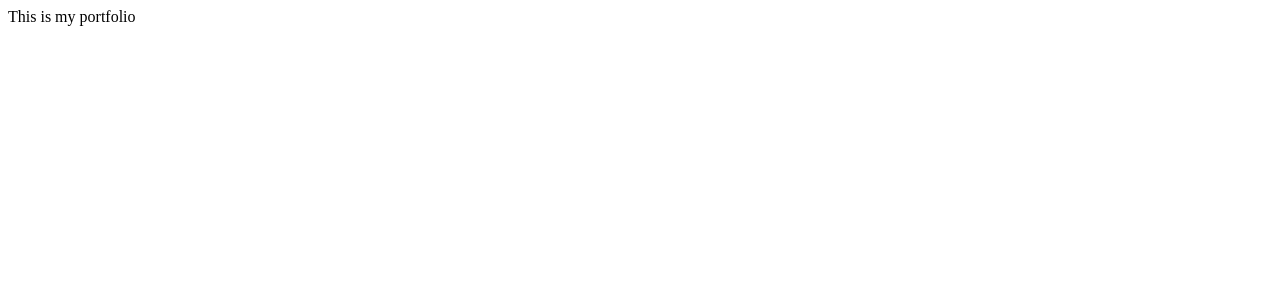
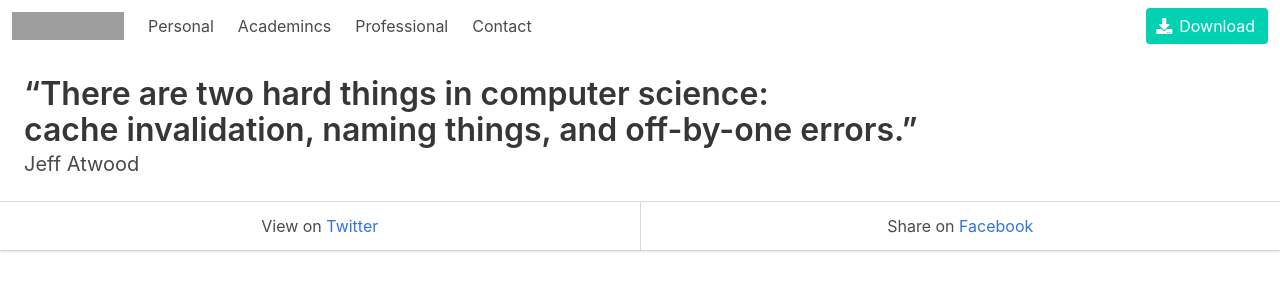
Before and after one commit to mayursoni10/mayursoni10.github.io, a website: page index.html in a window 1280 px wide. Drawn offline with nearby package versions, Linux system fonts and the light colour scheme; grey boxes are pictures that could not be loaded.

Commit message:
adding css, htmls

```diff
--- a/index.html
+++ b/index.html
@@ -1,7 +1,76 @@
 <html>
+	<head>
+		<link rel="stylesheet" type="text/css" href="node_modules/bulma/css/bulma.css">
+		<link rel="stylesheet" href="https://use.fontawesome.com/releases/v5.0.13/css/all.css" integrity="sha384-DNOHZ68U8hZfKXOrtjWvjxusGo9WQnrNx2sqG0tfsghAvtVlRW3tvkXWZh58N9jp" crossorigin="anonymous">
+	</head>
 	<body>
-		<div>
-			This is my portfolio
-		</div>
-	</body>
+<nav class="navbar is-transparent">
+  <div class="navbar-brand">
+    <a class="navbar-item" href="https://bulma.io">
+      <img src="https://bulma.io/images/bulma-logo.png" alt="Bulma: a modern CSS framework based on Flexbox" width="112" height="28">
+    </a>
+    <div class="navbar-burger burger" data-target="navbarExampleTransparentExample">
+      <span></span>
+      <span></span>
+      <span></span>
+    </div>
+  </div>
+
+  <div id="navbarExampleTransparentExample" class="navbar-menu">
+    <div class="navbar-start">
+      <a class="navbar-item" href="personal.html">
+        Personal
+      </a>
+      <a class="navbar-item" href="academics.html">
+        Academincs
+      </a>
+      <a class="navbar-item" href="professional.html">
+        Professional
+      </a>
+      <a class="navbar-item" href="contact.html">
+        Contact
+      </a>
+    </div>
+  </div>
+
+   <div class="navbar-end">
+      <div class="navbar-item">
+        <div class="field is-grouped">
+          <p class="control">
+            <a class="button is-primary" href="https://github.com/jgthms/bulma/releases/download/0.7.1/bulma-0.7.1.zip">
+              <span class="icon">
+              	<i class="fas fa-download" width= "20" height = "20"></i>
+              </span>
+              <span>Download</span>
+            </a>
+          </p>
+        </div>
+      </div>
+    </div>
+</nav>
+
+<div class="card">
+  <div class="card-content">
+    <p class="title">
+      “There are two hard things in computer
+      science:<br>cache invalidation, naming things, and off-by-one errors.”
+    </p>
+    <p class="subtitle">
+      Jeff Atwood
+    </p>
+  </div>
+  <footer class="card-footer">
+    <p class="card-footer-item">
+      <span>
+        View on <a href="https://twitter.com/codinghorror/status/506010907021828096">Twitter</a>
+      </span>
+    </p>
+    <p class="card-footer-item">
+      <span>
+        Share on <a href="#">Facebook</a>
+      </span>
+    </p>
+  </footer>
+</div>
+</body>
 </html>
```
Also changed, not shown: academics.html (added, +14 -0 lines), contact.html (added, +14 -0 lines), package.json (added, +22 -0 lines), personal.html (added, +14 -0 lines), professional.html (added, +14 -0 lines), 1 other file.
